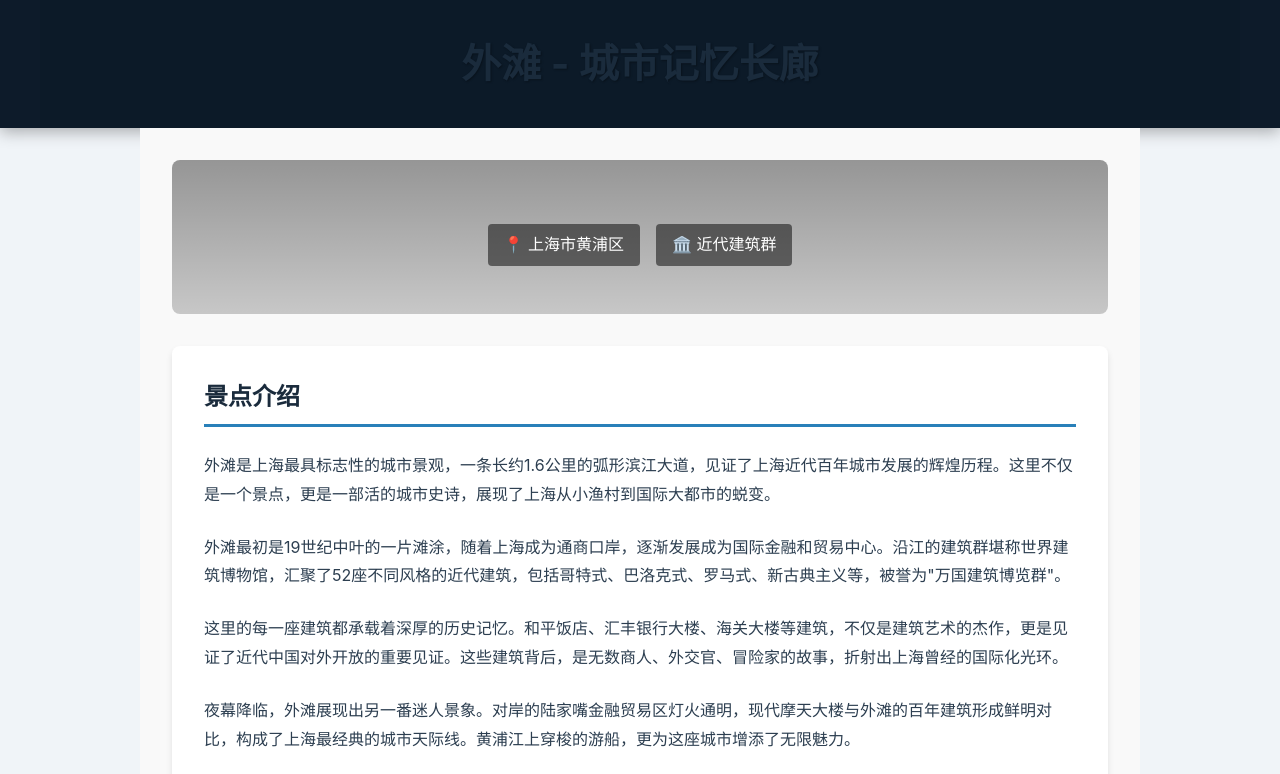
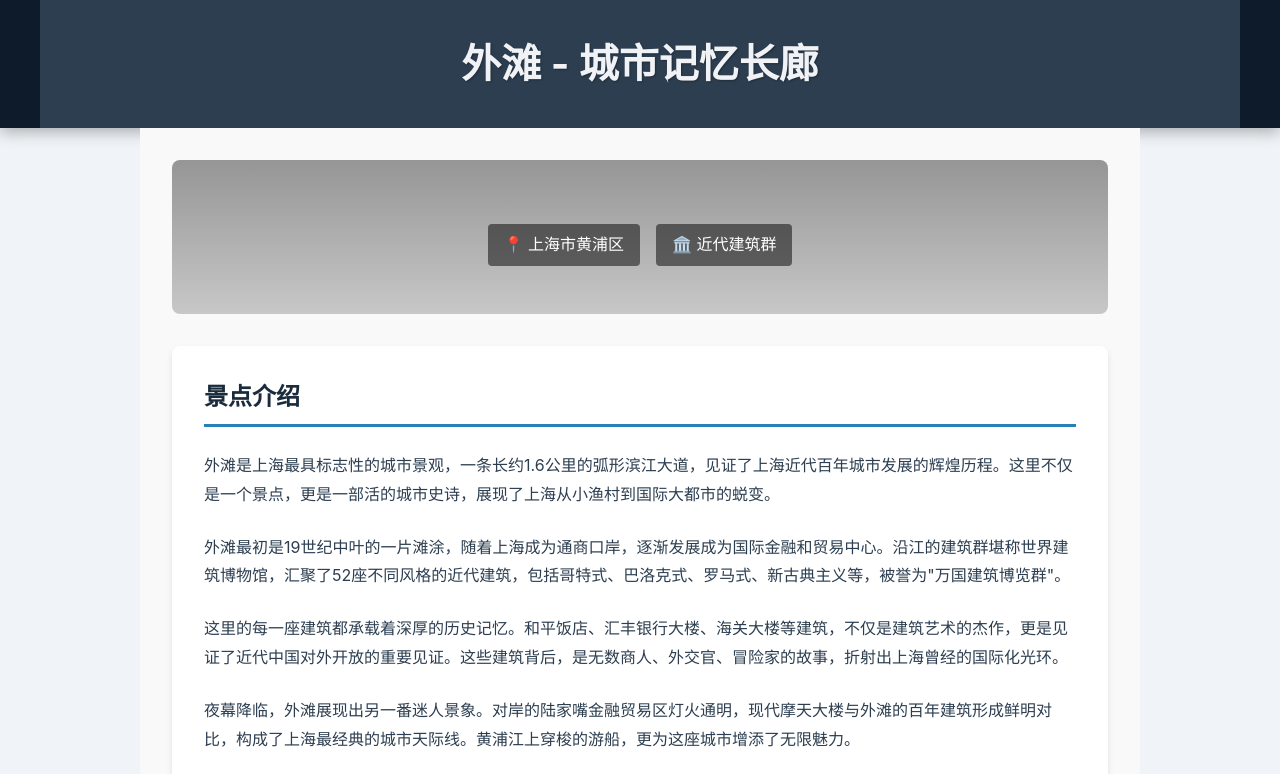
Before and after one commit to 1k/Y, a plain HTML site: page cities/shanghai/attractions/bund/index.html in a window 1280 px wide. Shown: the top 774 px of the page. Drawn offline with Linux system fonts and the light colour scheme.

Commit message:
修改景点页面标题栏样式，使用蓝色底色和首页一致的字体颜色

```diff
--- a/attractions.css
+++ b/attractions.css
@@ -122,11 +122,11 @@
 .header-container {
     text-align: center;
     padding: 2rem 1rem;
-    background-color: rgba(0,0,0,0.05);
+    background-color: #2c3e50;
 }
 
 .header-container h1 {
-    color: var(--primary-color);
+    color: #f1f2f6;
     margin: 0;
     font-size: 2.5rem;
 }
```
